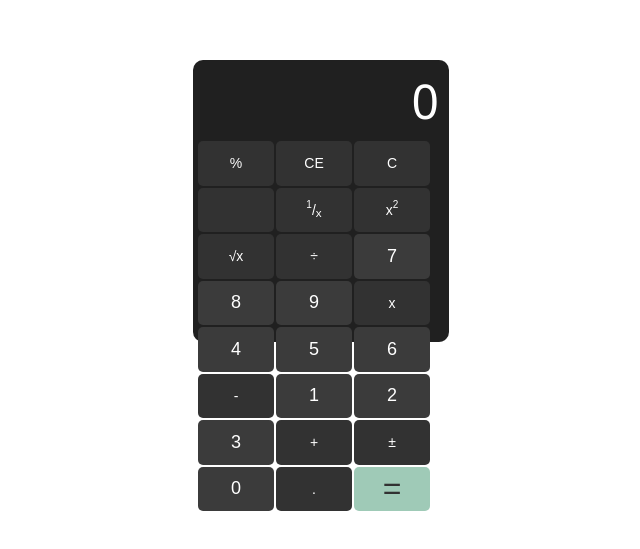
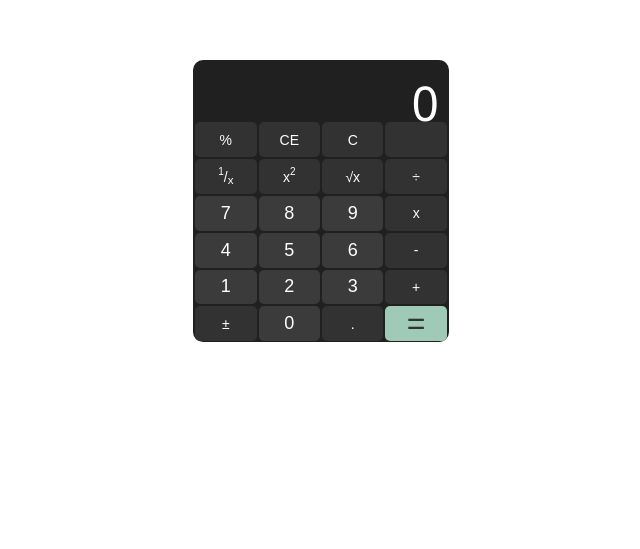
Before and after one commit to vespucchi/calculator, a plain HTML site: page index.html in a window 1280 px wide. Shown: the part 199-748 px from the top of the page, without its empty margins (319-959 px from the left). Drawn offline with Linux system fonts and the light colour scheme.

Commit message:
Fix css sizing

```diff
--- a/style.css
+++ b/style.css
@@ -23,7 +23,8 @@ body {
 
 .display {
     text-align: end;
-    padding: 8px 10px;
+    height: 15%;
+    padding: 10px;
 }
 
 .steps {
@@ -42,8 +43,11 @@ body {
 .buttons {
     display: flex;
     flex-wrap: wrap;
+    flex: auto;
     gap: 2px;
-    padding: 0px 5px;
+    height: 85%;
+    margin-bottom: 2px;
+    justify-content: center;
     -webkit-user-select: none; /* Safari */
     -ms-user-select: none; /* IE 10 and IE 11 */
     user-select: none; /* Standard syntax */
@@ -57,8 +61,8 @@ button {
     align-items: center;
     border: none;
     border-radius: 5px;
-    height: 44.5px;
-    width: 76px;
+    width: 24%;
+    height: 16%;
     font-size: 14px;
 }
 
```
